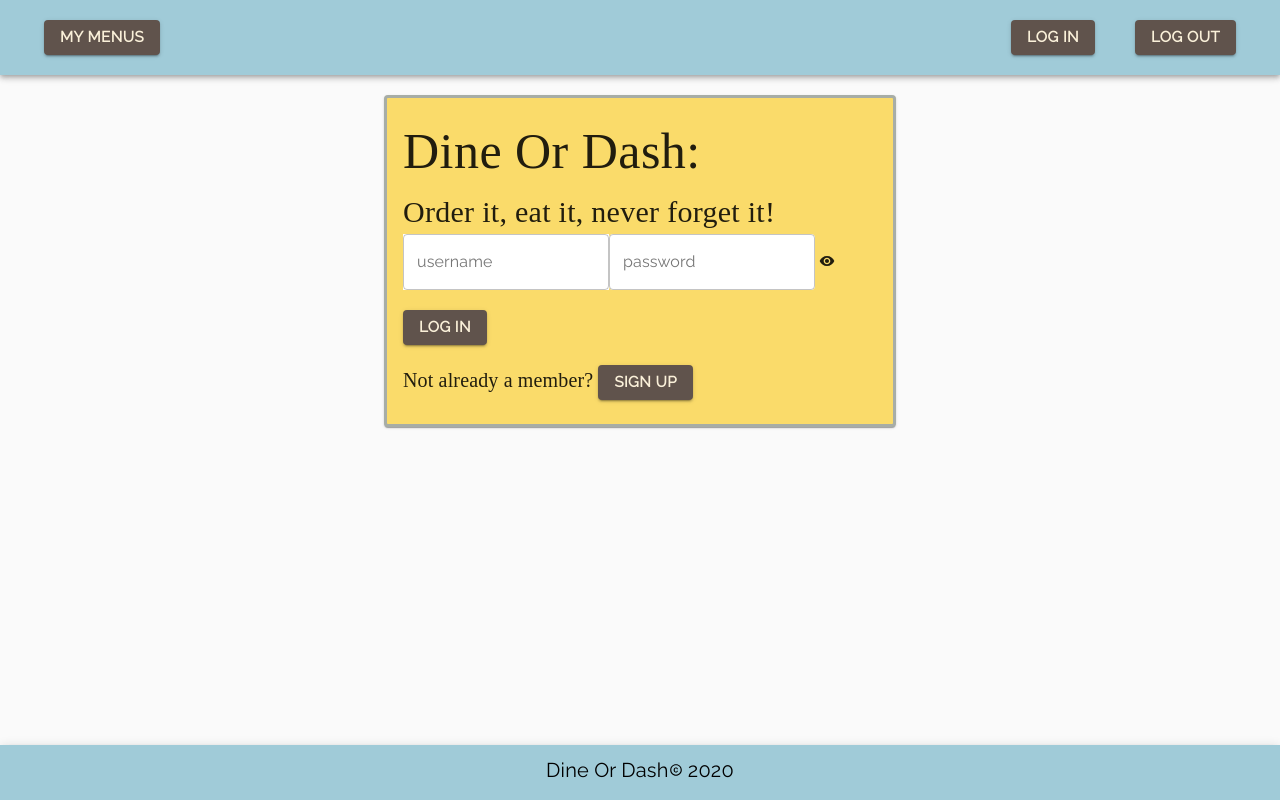
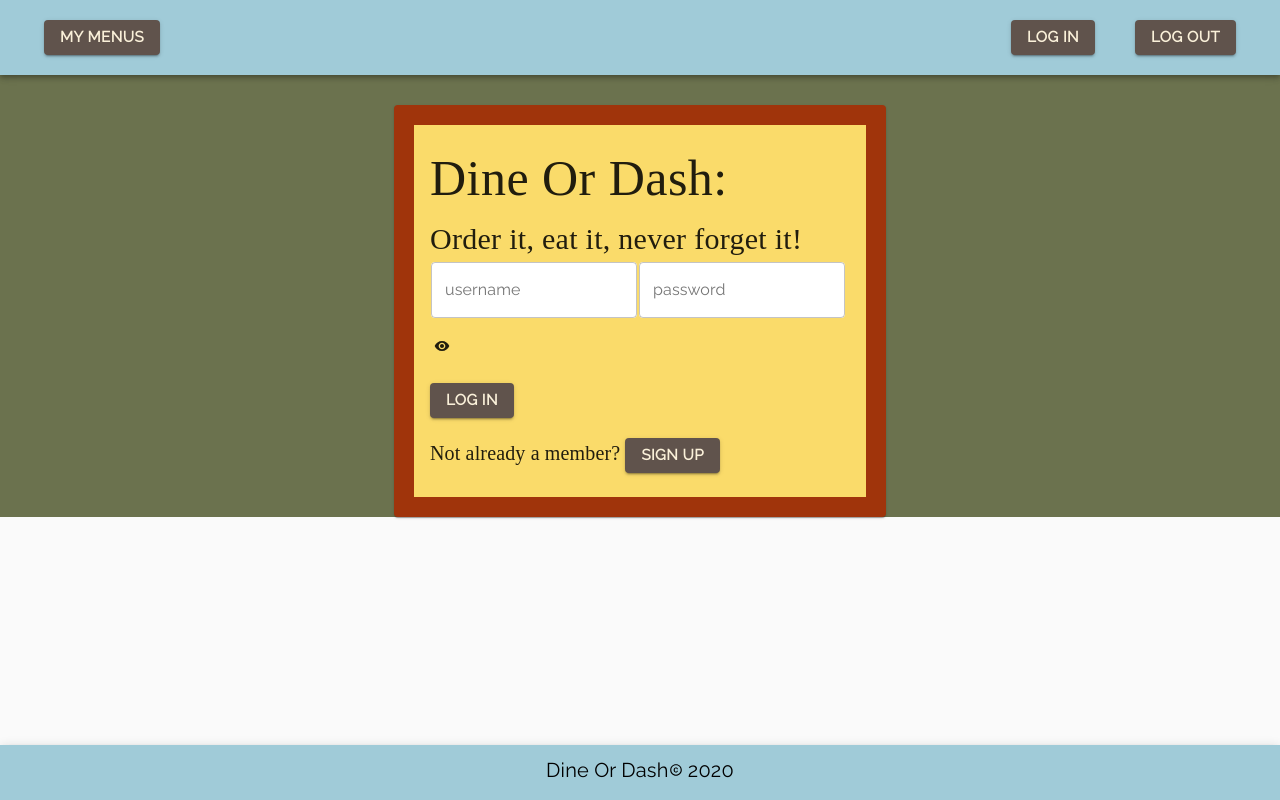
Before and after one commit to kddayhoff/dine-or-dash, a React (Create React App) app in the folder client/: page / in a window 1280 px wide. Built offline with nearby package versions, Linux system fonts and the light colour scheme; a web font is replaced by a local one.

Commit message:
lovely login page, only thing needed is to figure out how to make background color fill the whole page and change button styling for the capital letters

```diff
--- a/client/src/App.js
+++ b/client/src/App.js
@@ -7,10 +7,18 @@ import Login from './components/Pages/Login';
 import Signup from './components/Signup';
 import { BrowserRouter as Router, Route } from 'react-router-dom';
 
+const styles = {
+	app: {
+	  background: "#6b724e",
+	  backgroundSize: "100%"
+
+	}
+}
+
 function App() {
 	return (
 		<>
-			<div className='App'>
+			<div className='App'style={styles.app}>
 				<React.Fragment>
 					<Router>
 						<CssBaseline />
--- a/client/src/components/Pages/Login.js
+++ b/client/src/components/Pages/Login.js
@@ -19,9 +19,10 @@ const styles = {
   cardBackground: {
     background: "#fadb6a",
     align: 'center',
-    margin: 20,
+    margin: 30,
     border: 'solid',
-    borderColor: '#a7ada6'
+    borderWidth: 20,
+    borderColor: '#A0340B'
   },
   header: {
     fontFamily: "Shrikhand, cursive",
@@ -53,7 +54,8 @@ const styles = {
     fontFamily: "Raleway, sans-serif",
     background: 'white',
     border: 10,
-    borderColor:'#a7ada'
+    borderColor:'#a7ada',
+   margin: 1
   }
 }
 
@@ -96,7 +98,7 @@ return (
       </Typography>
 
       <form >
-      <FormControl style={styles.input} variant="outlined">
+      <FormControl variant="outlined">
         <InputLabel style={styles.input} htmlFor="component-outlined">username</InputLabel>
         <OutlinedInput style={styles.input}
         name="username"
```
